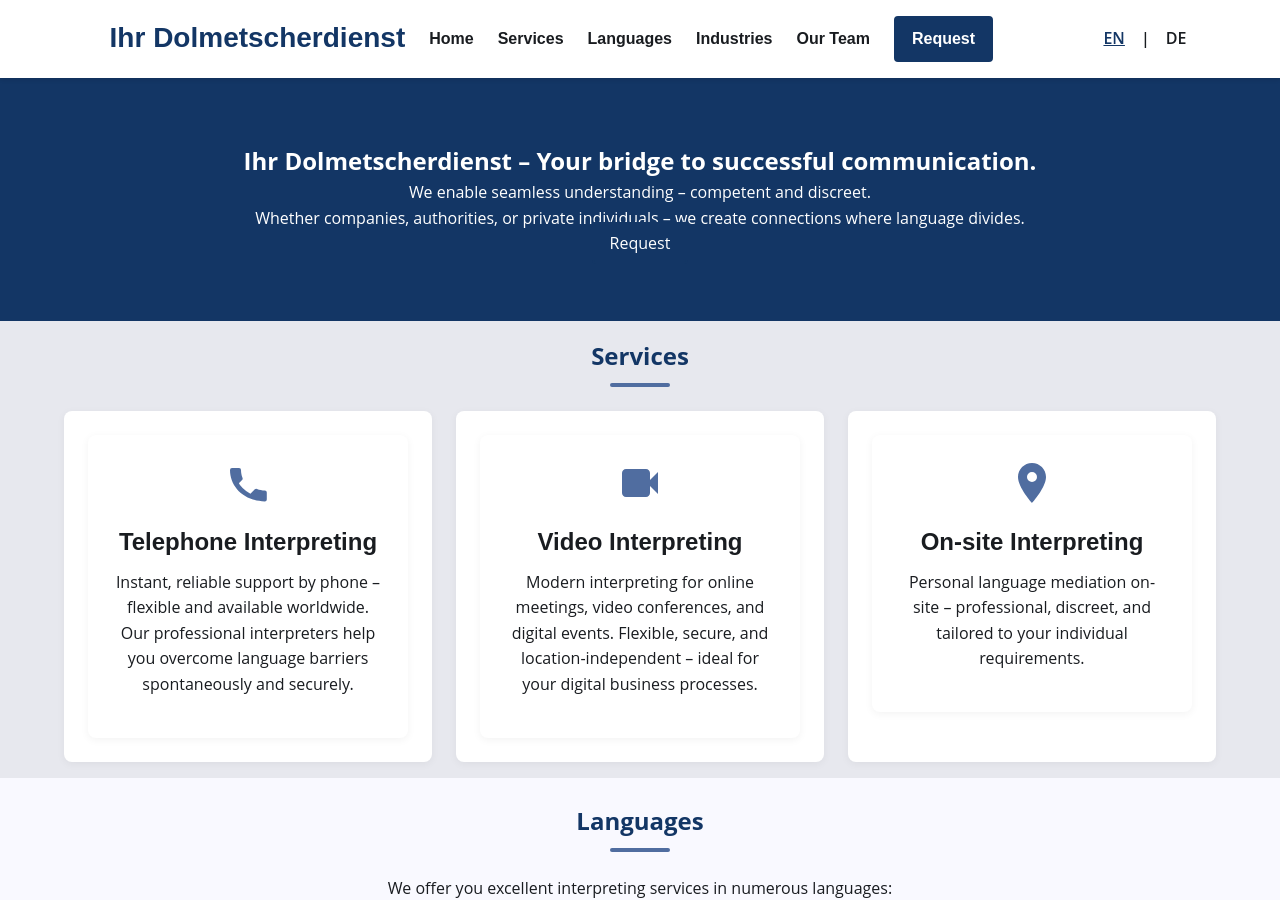
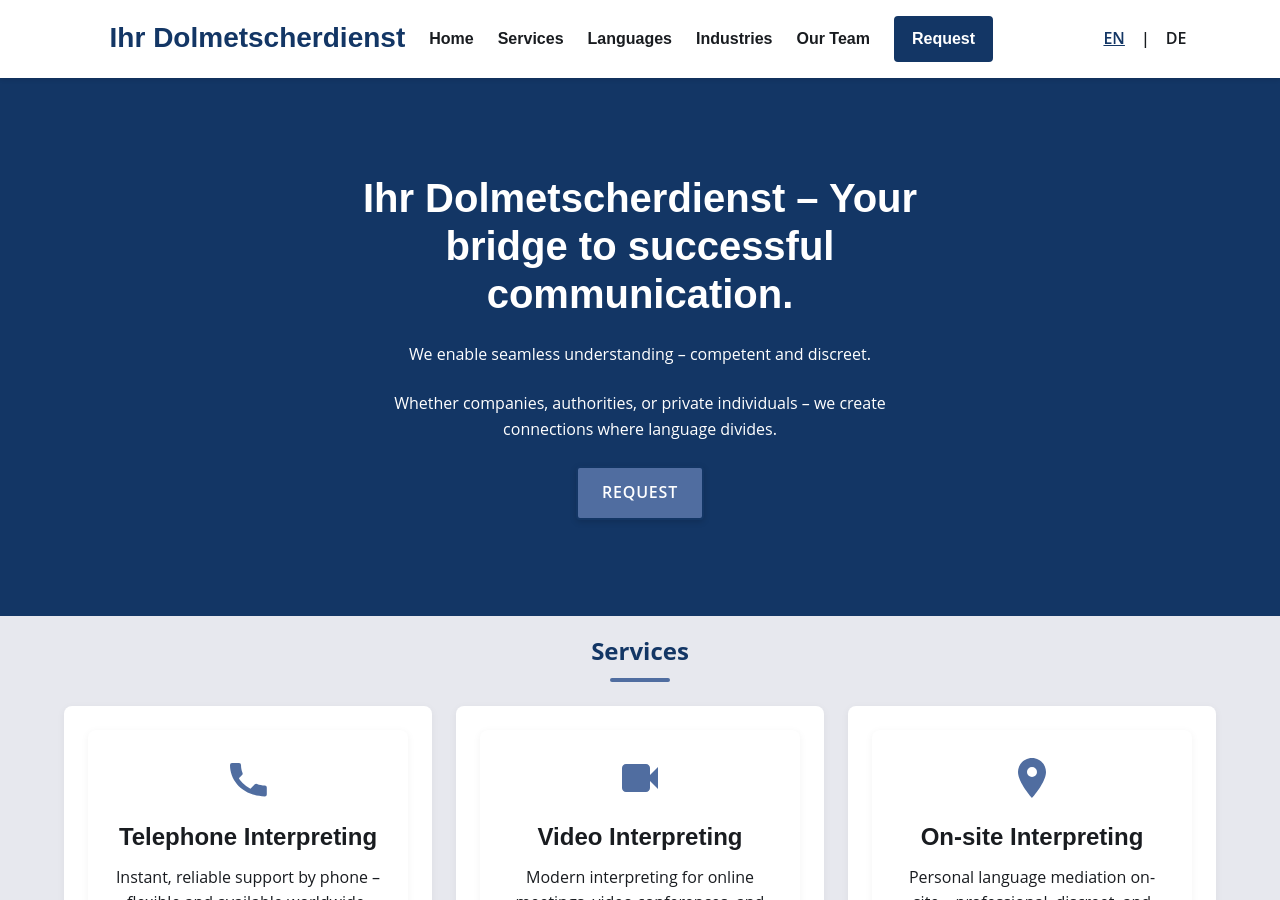
Before and after one commit to msarkaria/IhrDolmetscherdienst, a Jekyll site: the page built from en/index-en.html, in a window 1280 px wide and 900 px high. Built offline with Jekyll 4.4.1, drawn with Linux system fonts in a browser that asks for light colours; nearby versions of some CDN libraries.

Commit message:
Hero section styles same as DE

```diff
--- a/en/index-en.html
+++ b/en/index-en.html
@@ -6,14 +6,14 @@
 <main>
   <!-- Section 1: Hero -->
   <section id="hero" class="hero-section">
-    <div class="container text-center">
-      <div class="container text-center">
+
+      <div class="container hero-content text-center">
         <h1>Ihr Dolmetscherdienst – Your bridge to successful communication.</h1>
         <p>We enable seamless understanding – competent and discreet.</p>
         <p>Whether companies, authorities, or private individuals – we create connections where language divides.</p>
         <a href="#styled-form" class="btn-primary">Request</a>
       </div>
-    </div>
+
   </section>
 
   <!-- Section 2: Features -->
```
